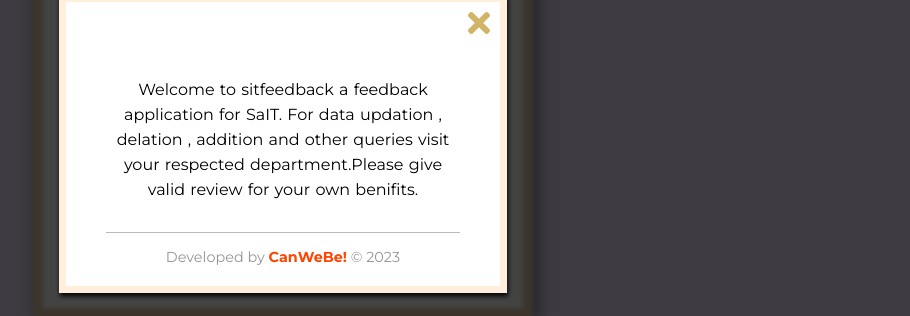
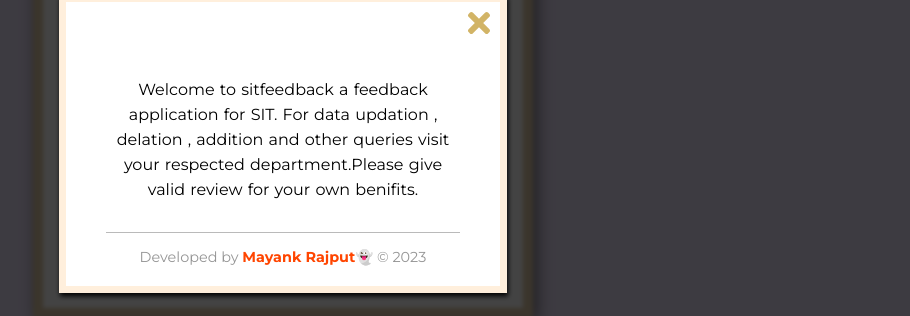
Before and after one commit to hackelite01/SIT-Feedback, a React (Create React App) app: page /login in a window 1280 px wide. Both pictures are taken after a click on the icon 1219 px from the left and 28 px from the top of the page. Shown: the part 256-572 px from the top of the page, without its empty margins (357-1267 px from the left). Built offline with nearby package versions, Linux system fonts and the light colour scheme; no server answers.

Commit message:
Update infoModal.jsx

```diff
--- a/src/components/modal/infoModal.jsx
+++ b/src/components/modal/infoModal.jsx
@@ -49,18 +49,18 @@ const InfoModal = ({ setIsModal }) => {
         <FaTimes className="cancelInfo" onClick={() => setIsModal(false)} />
         <div className="infoModal">
           <p>
-            Welcome to sitfeedback a feedback application for SaIT. For data
+            Welcome to sitfeedback a feedback application for SIT. For data
             updation , delation , addition and other queries visit your
             respected department.Please give valid review for your own benifits.
           </p>
           <div>
             Developed by{' '}
             <a
-              href="https://canwebe.tech"
+              href="https://www.linkedin.com/in/mayankrajput2110/"
               target="_blank"
               rel="noopener noreferrer"
             >
-              CanWeBe!
+              Mayank Rajput👻
             </a>{' '}
             © {new Date().getFullYear()}
           </div>
```
